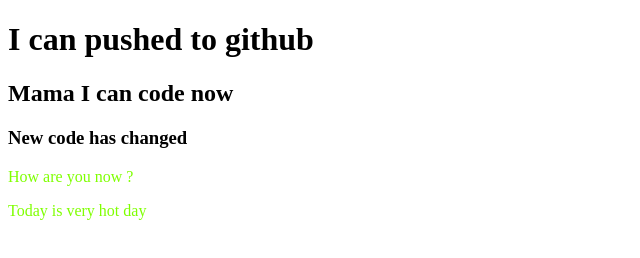
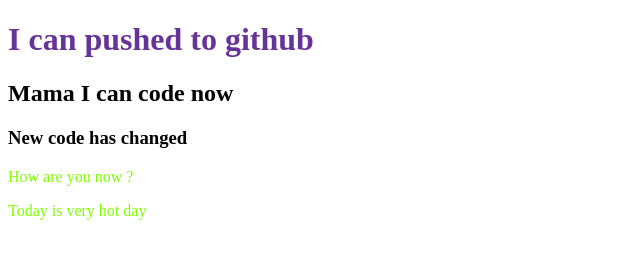
Before and after one commit to Arifstatic/my-second-repo, a plain HTML site: page index.html in a window 1280 px wide. Shown: the whole page, without its empty margins (0-640 px from the left). Drawn offline with Linux system fonts and the light colour scheme.

Commit message:
color changed

```diff
--- a/style.css
+++ b/style.css
@@ -3,3 +3,8 @@ p{
 
 
 }
+h1{
+
+    color : rebeccapurple;
+    display:block;
+}
```
